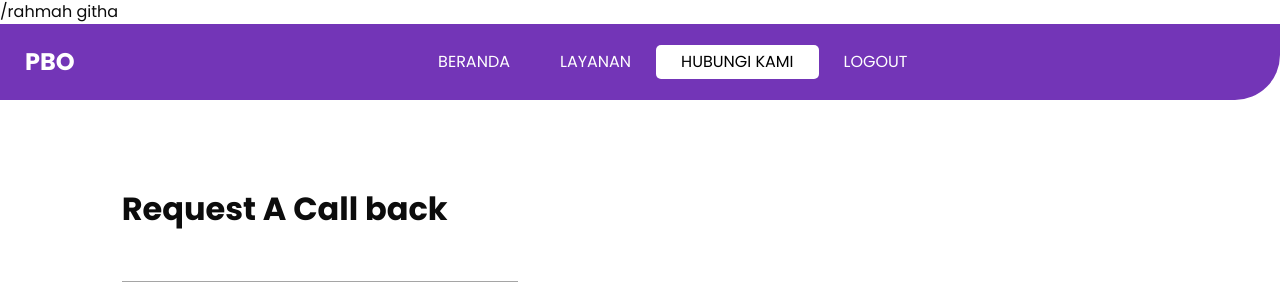
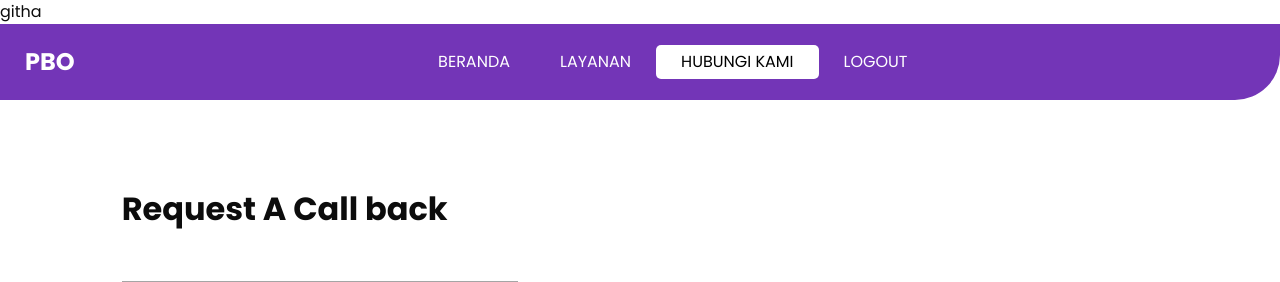
Before and after one commit to artientin/kelompokpbo, a PHP site: page /contact.php in a window 1280 px wide. Shown: the top 282 px of the page. Run offline with PHP 8.4, Linux system fonts and the light colour scheme; some libraries are stand-ins or nearby versions.

Commit message:
Perbaikan

```diff
--- a/view/contact.php
+++ b/view/contact.php
@@ -1,4 +1,3 @@
-/rahmah
 <?php
 include '../php/config.php';
 include '../php/kontak.php';
```
